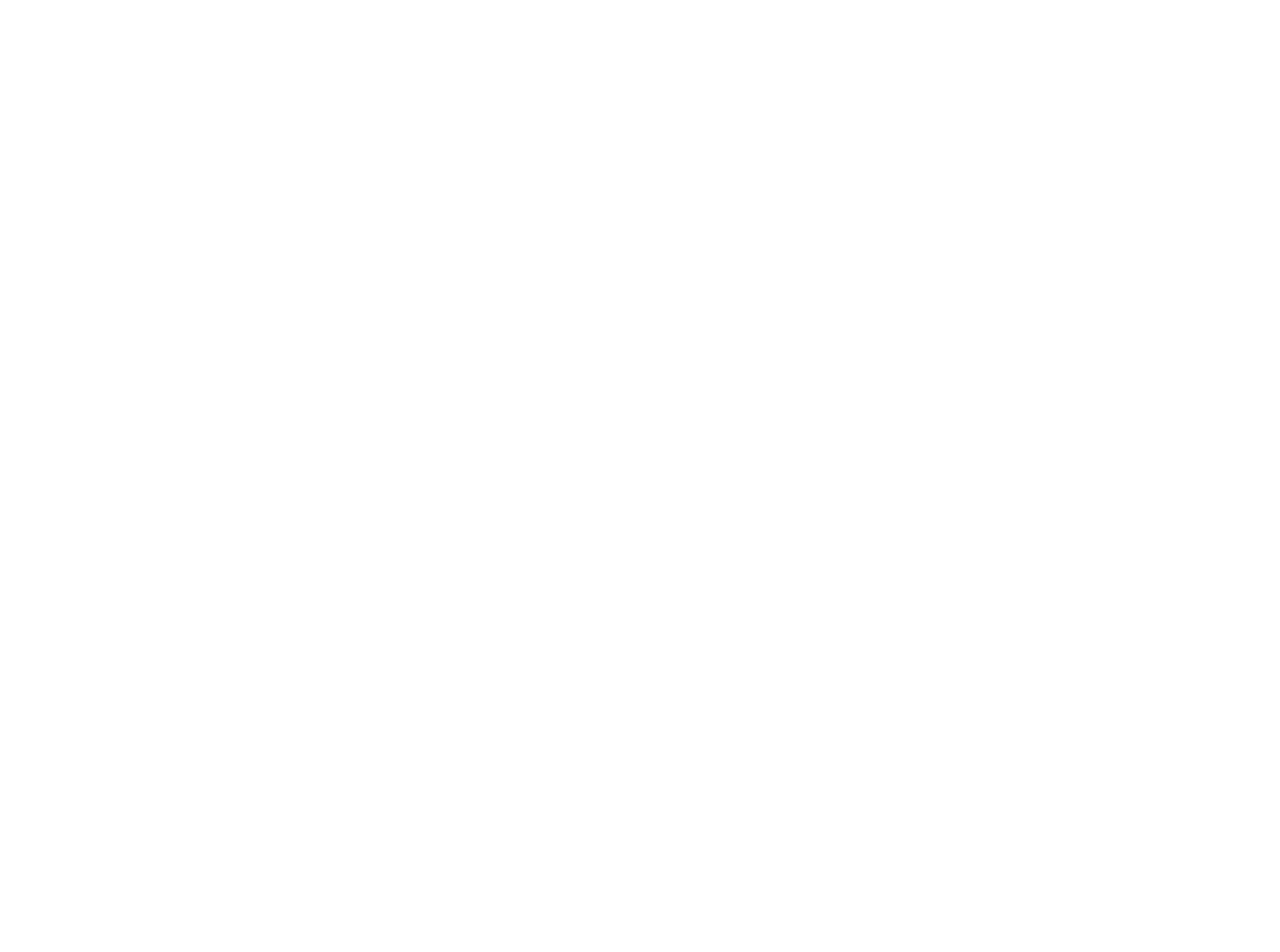
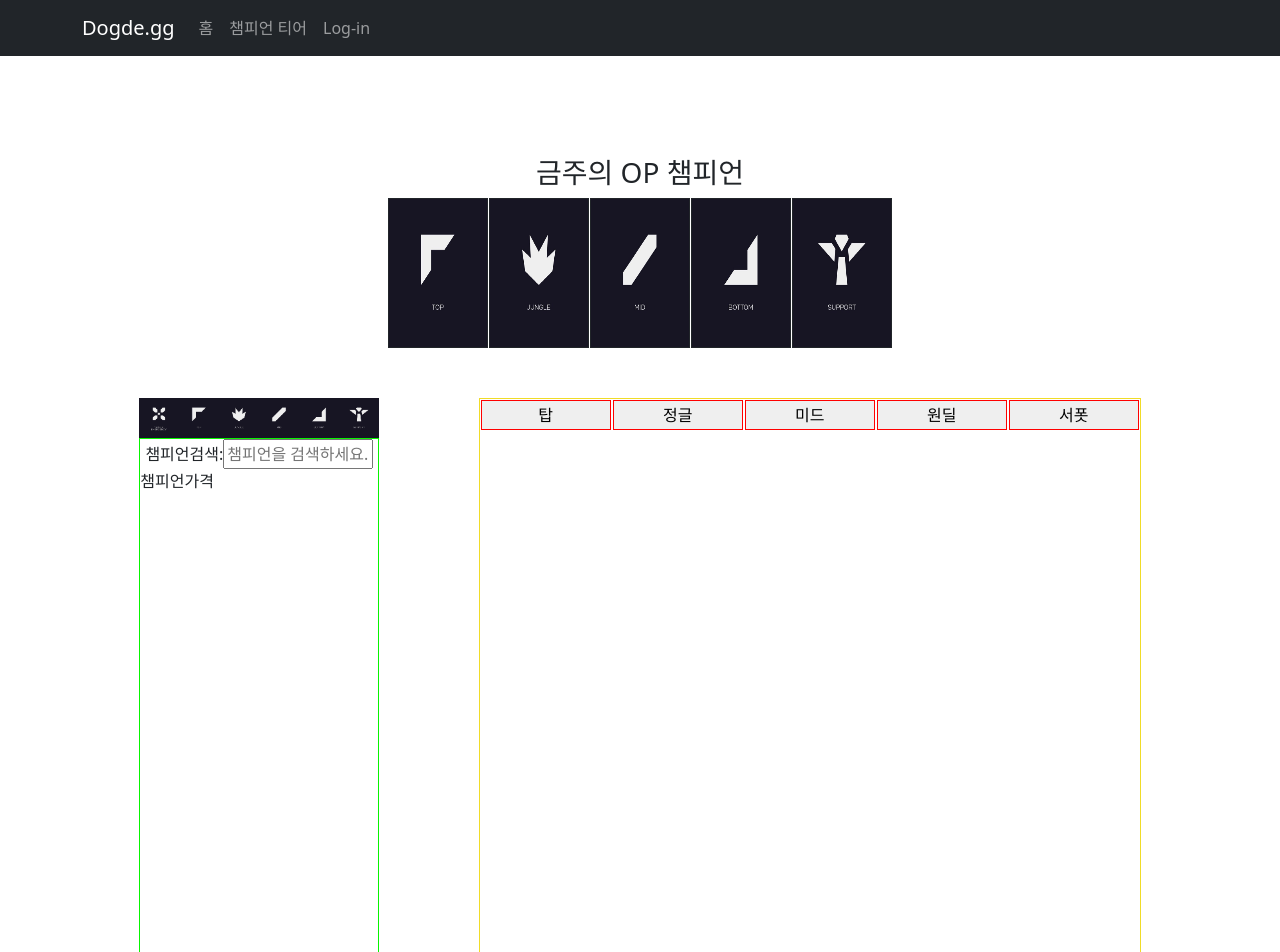
Before and after one commit to limdumb/DodGe.gg, a React (Create React App) app: page /championtier in a window 1280 px wide. Before the commit this address had no page. Shown: the top 952 px of the page. Before the commit the page ends 800 px from the top, so only its background shows below. Built offline with nearby package versions, Linux system fonts and the light colour scheme.

Commit message:
컴포넌트/클래스네임 수정

```diff
--- a/src/App.js
+++ b/src/App.js
@@ -1,11 +1,11 @@
 import { BrowserRouter, Routes, Route } from 'react-router-dom'
-import ChampionTear from './MainPage/ChampionTear';
+import ChampionTier from './MainPage/ChampionTier';
 
 function App() {
   return (
     <BrowserRouter>
       <Routes>
-        <Route path="/championtear" element={<ChampionTear />} />
+        <Route path="/championtier" element={<ChampionTier />} />
       </Routes>
     </BrowserRouter>
   );
--- /dev/null
+++ b/src/Components/ChampionPrice.jsx
@@ -0,0 +1,21 @@
+import Position from "./Position"
+
+export default function ChampionList() {
+    return (
+        <div className="ChampionPrice__Container">
+            <Position />
+            <div className="ChampionPrice__List">
+                <div>
+                    <div className="Search__Champ">
+                        <label>챔피언검색: </label>
+                        <input type="text" placeholder="챔피언을 검색하세요."></input>
+                    </div>
+                    <div>
+                        <span className="champ">챔피언</span>
+                        <span>가격</span>
+                    </div>
+                </div>
+            </div>
+        </div>
+    )
+}
--- a/src/MainPage/ChampionTear.css
+++ b/src/MainPage/ChampionTier.css
@@ -17,15 +17,15 @@
   display: flex;
 }
 
-.Champion__Container {
+.ChampionPrice__Container {
   display: flex;
   flex-direction: column;
   width: 240px;
   height: 100%
 }
 
-.Champion__List {
-  border: 1px solid blue;
+.ChampionPrice__List {
+  border: 1px solid rgb(8, 244, 0);
   height: 100%;
 }
 
@@ -37,7 +37,7 @@
 }
 
 .Line__Container {
-  border: 1px solid blue;
+  border: 1px solid rgb(240, 220, 40);
   display: flex;
   height: 100vh;
 }
@@ -51,3 +51,11 @@
 .Card__Section {
   display: flex;
 }
+
+input {
+  width: 150px;
+}
+
+.Card__Container {
+  margin-top: 100px;
+}
--- a/src/MainPage/ChampionTear.jsx
+++ b/src/MainPage/ChampionTier.jsx
@@ -1,12 +1,12 @@
 import Header from "../Components/Header";
-import "./ChampionTear.css";
+import "./ChampionTier.css";
 import BestChampion from "../Components/BestChampion";
-import ChampionList from "../Components/ChampionList";
+import ChampionPrice from "../Components/ChampionPrice";
 import Champion from "../Components/Champion";
 import "bootstrap/dist/css/bootstrap.css";
 import Footer from "../Components/Footer";
 
-export default function ChampionTear() {
+export default function ChampionTier() {
   return (
     <>
       <Header />
@@ -14,7 +14,7 @@ export default function ChampionTear() {
         <BestChampion />
         <div className="Contents__Container">
           <aside className="Championlist__Container">
-            <ChampionList />
+            <ChampionPrice />
           </aside>
           <main>
             <Champion />
```
